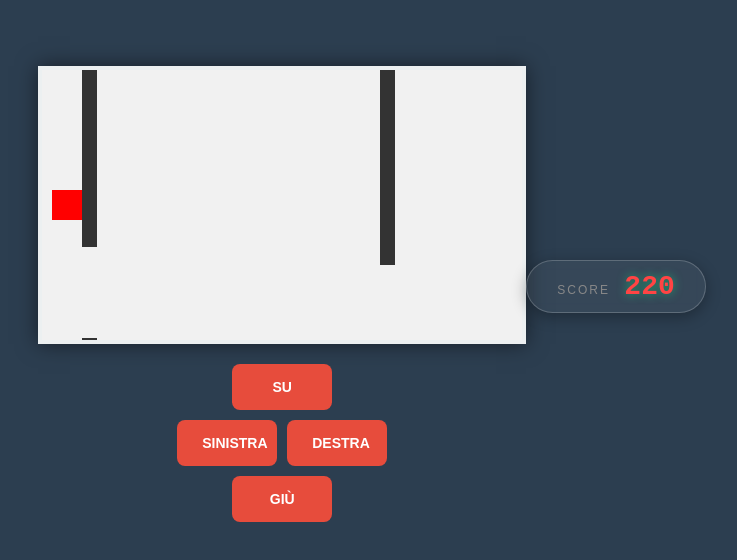
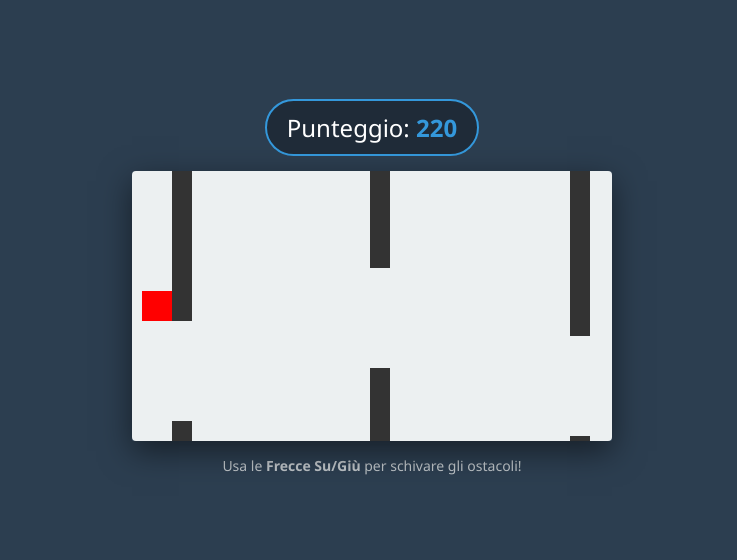
Before and after one commit to ShabaHekuran/GIOCO, a plain HTML site: page index.html in a window 1280 px wide. Shown: the part 106-666 px from the top of the page, without its empty margins (268-1005 px from the left). Drawn offline with Linux system fonts and the light colour scheme.

Commit message:
quasi fine

```diff
--- a/index.html
+++ b/index.html
@@ -3,31 +3,69 @@
 <head>
     <meta charset="UTF-8">
     <meta name="viewport" content="width=device-width, initial-scale=1.0">
-    <title>Gioco Canvas - Centrato</title>
-    <link rel="stylesheet" href="style.css">
+    <title>Semplice Gioco Canvas</title>
+    <style>
+        /* Stile generale della pagina */
+        body {
+            margin: 0;
+            padding: 0;
+            display: flex;
+            flex-direction: column;
+            align-items: center;
+            justify-content: center;
+            height: 100vh;
+            background-color: #2c3e50;
+            color: white;
+            font-family: 'Segoe UI', Tahoma, Geneva, Verdana, sans-serif;
+        }
+
+        /* Contenitore del gioco */
+        .game-container {
+            position: relative;
+            box-shadow: 0 10px 30px rgba(0,0,0,0.5);
+        }
+
+        canvas {
+            background-color: #ecf0f1;
+            display: block;
+            border-radius: 4px;
+            cursor: crosshair;
+        }
+
+        /* Pannello del punteggio */
+        .score-panel {
+            font-size: 24px;
+            margin-bottom: 15px;
+            background: rgba(0,0,0,0.3);
+            padding: 10px 20px;
+            border-radius: 50px;
+            border: 2px solid #3498db;
+        }
+
+        #score-value {
+            font-weight: bold;
+            color: #3498db;
+        }
+
+        .instructions {
+            margin-top: 15px;
+            color: #bdc3c7;
+            font-size: 14px;
+        }
+    </style>
 </head>
 <body onload="startGame()">
 
-    <div class="game-container">
-
-        <div id="controls">
-            <button onclick="moveup()">SU</button>
-            <div class="row">
-                <button onclick="moveleft()">SINISTRA</button>
-                <button onclick="moveright()">DESTRA</button>
-            </div>
-            <button onclick="movedown()">GIÙ</button>
-        </div>
-    </div>
-    <div class="game-container">
-    <div id="score-container">
-        <span class="score-label">SCORE</span>
-        <span id="score-value">0</span>
+    <div class="score-panel">
+        Punteggio: <span id="score-value">0</span>
     </div>
 
-    <div id="controls">
+    <div class="game-container">
         </div>
-</div>
+
+    <p class="instructions">Usa le <b>Frecce Su/Giù</b> per schivare gli ostacoli!</p>
+
     <script src="java.js"></script>
+
 </body>
 </html>
--- a/java.js
+++ b/java.js
@@ -2,29 +2,34 @@ var myGamePiece;
 var myObstacles = [];
 
 function startGame() {
-    // Giocatore rosso
+    // Crea il giocatore (30x30, rosso, posizione x:10, y:120)
     myGamePiece = new component(30, 30, "red", 10, 120);
     myGameArea.start();
 }
 
 var myGameArea = {
-    canvas : document.createElement("canvas"),
-    start : function() {
+    canvas: document.createElement("canvas"),
+    start: function() {
         this.canvas.width = 480;
         this.canvas.height = 270;
         this.context = this.canvas.getContext("2d");
-        var container = document.querySelector(".game-container");
-        container.insertBefore(this.canvas, container.childNodes[0]);
+        document.querySelector(".game-container").prepend(this.canvas);
         this.frameNo = 0;
         this.interval = setInterval(updateGameArea, 20);
+
+        // Controlli da tastiera automatici
+        window.onkeydown = (e) => {
+            if (e.key === "ArrowUp") myGamePiece.y -= 15;
+            if (e.key === "ArrowDown") myGamePiece.y += 15;
+        };
     },
-    clear : function() {
+    clear: function() {
         this.context.clearRect(0, 0, this.canvas.width, this.canvas.height);
     },
-    stop : function() {
+    stop: function() {
         clearInterval(this.interval);
     }
-}
+};
 
 function component(width, height, color, x, y) {
     this.width = width;
@@ -32,77 +37,42 @@ function component(width, height, color, x, y) {
     this.x = x;
     this.y = y;
     this.update = function() {
-        ctx = myGameArea.context;
+        let ctx = myGameArea.context;
         ctx.fillStyle = color;
         ctx.fillRect(this.x, this.y, this.width, this.height);
-    }
+    };
     this.crashWith = function(otherobj) {
-        var myleft = this.x;
-        var myright = this.x + (this.width);
-        var mytop = this.y;
-        var mybottom = this.y + (this.height);
-        var otherleft = otherobj.x;
-        var otherright = otherobj.x + (otherobj.width);
-        var othertop = otherobj.y;
-        var otherbottom = otherobj.y + (otherobj.height);
-        var crash = true;
-        if ((mybottom < othertop) || (mytop > otherbottom) || (myright < otherleft) || (myleft > otherright)) {
-            crash = false;
-        }
-        return crash;
-    }
+        // Ritorna true se i rettangoli si toccano
+        return !(this.x + this.width < otherobj.x || this.x > otherobj.x + otherobj.width ||
+                 this.y + this.height < otherobj.y || this.y > otherobj.y + otherobj.height);
+    };
 }
 
 function updateGameArea() {
-    var x, height, gap, minHeight, maxHeight, minGap, maxGap;
-
     // 1. Controllo Collisioni
-    for (i = 0; i < myObstacles.length; i += 1) {
-        if (myGamePiece.crashWith(myObstacles[i])) {
-            myGameArea.stop();
-            document.getElementById("score-value").style.color = "#ff4444";
-            return;
-        }
+    if (myObstacles.some(obs => myGamePiece.crashWith(obs))) {
+        myGameArea.stop();
+        return;
     }
 
     myGameArea.clear();
-    myGameArea.frameNo += 1;
+    myGameArea.frameNo++;
+    document.getElementById("score-value").innerText = myGameArea.frameNo;
 
-    // 2. Aggiornamento Punteggio HTML
-    document.getElementById("score-value").innerHTML = myGameArea.frameNo;
-
-    // 3. Generazione Ostacoli (Le Colonne)
-    if (myGameArea.frameNo == 1 || everyinterval(150)) {
-        x = myGameArea.canvas.width;
-        minHeight = 20;
-        maxHeight = 200;
-        height = Math.floor(Math.random()*(maxHeight-minHeight+1)+minHeight);
-        minGap = 60;
-        maxGap = 120;
-        gap = Math.floor(Math.random()*(maxGap-minGap+1)+minGap);
-
-        // Colonna superiore
-        myObstacles.push(new component(15, height, "#333", x, 0));
-        // Colonna inferiore
-        myObstacles.push(new component(15, x, "#333", x, height + gap));
+    // 2. Generazione Ostacoli (ogni 150 frame)
+    if (myGameArea.frameNo === 1 || myGameArea.frameNo % 100 === 0) {
+        let x = myGameArea.canvas.width;
+        let gap = 100;
+        let height = Math.floor(Math.random() * 150) + 20;
+        myObstacles.push(new component(20, height, "#333", x, 0));
+        myObstacles.push(new component(20, x, "#333", x, height + gap));
     }
 
-    // 4. Movimento Ostacoli
-    for (i = 0; i < myObstacles.length; i += 1) {
-        myObstacles[i].x += -2; // Velocità delle colonne
-        myObstacles[i].update();
-    }
+    // 3. Muovi e disegna ostacoli
+    myObstacles.forEach(obs => {
+        obs.x -= 2;
+        obs.update();
+    });
 
     myGamePiece.update();
 }
-
-function everyinterval(n) {
-    if ((myGameArea.frameNo / n) % 1 == 0) {return true;}
-    return false;
-}
-
-// Funzioni movimento
-function moveup() { myGamePiece.y -= 15; }
-function movedown() { myGamePiece.y += 15; }
-function moveleft() { myGamePiece.x -= 15; }
-function moveright() { myGamePiece.x += 15; }
--- a/style.css
+++ /dev/null
@@ -1,92 +0,0 @@
-body {
-    display: flex;
-    justify-content: center; /* Centra orizzontalmente */
-    align-items: center;     /* Centra verticalmente */
-    min-height: 100vh;       /* Occupa tutta l'altezza dello schermo */
-    margin: 0;
-    background-color: #2c3e50;
-    font-family: sans-serif;
-}
-
-.game-container {
-    text-align: center;
-    display: flex;
-    flex-direction: column;
-    align-items: center;
-}
-
-canvas {
-    border: 4px solid #ecf0f1;
-    background-color: #f1f1f1;
-    box-shadow: 0 0 20px rgba(0,0,0,0.5);
-    margin-bottom: 20px;
-}
-
-#controls {
-    display: flex;
-    flex-direction: column;
-    align-items: center;
-    gap: 10px;
-}
-
-.row {
-    display: flex;
-    gap: 10px;
-}
-
-button {
-    padding: 15px 25px;
-    font-size: 14px;
-    font-weight: bold;
-    cursor: pointer;
-    background-color: #e74c3c;
-    color: white;
-    border: none;
-    border-radius: 8px;
-    transition: transform 0.1s, background-color 0.2s;
-    width: 100px;
-}
-
-button:hover {
-    background-color: #c0392b;
-}
-
-button:active {
-    transform: scale(0.95); /* Effetto pressione */
-}
-#score-container {
-    background: rgba(255, 255, 255, 0.05);
-    padding: 10px 30px;
-    border-radius: 50px;
-    border: 1px solid rgba(255, 255, 255, 0.2);
-    margin-bottom: 15px;
-    display: inline-block;
-    backdrop-filter: blur(5px); /* Effetto vetro sfocato */
-    box-shadow: 0 4px 15px rgba(0,0,0,0.3);
-}
-
-.score-label {
-    color: #888;
-    font-size: 12px;
-    letter-spacing: 2px;
-    margin-right: 10px;
-}
-
-#score-value {
-    color: #00ff88; /* Verde fluo moderno */
-    font-size: 28px;
-    font-weight: bold;
-    font-family: 'Courier New', Courier, monospace;
-    text-shadow: 0 0 10px rgba(0, 255, 136, 0.5);
-}
-
-/* Facciamo pulsare leggermente il punteggio */
-@keyframes pulse {
-    0% { transform: scale(1); }
-    50% { transform: scale(1.05); }
-    100% { transform: scale(1); }
-}
-
-.pulsing {
-    animation: pulse 0.2s ease-out;
-}
```
